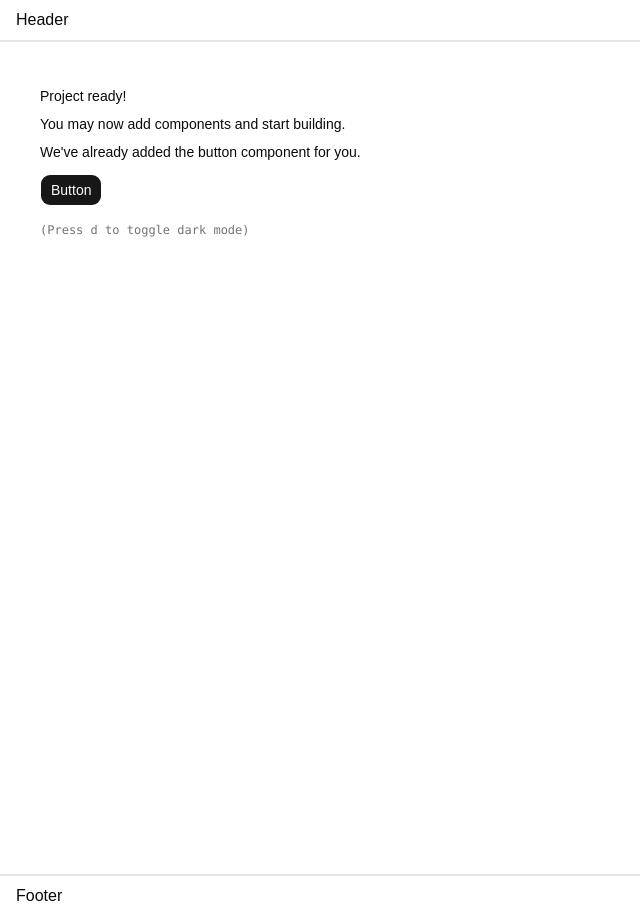
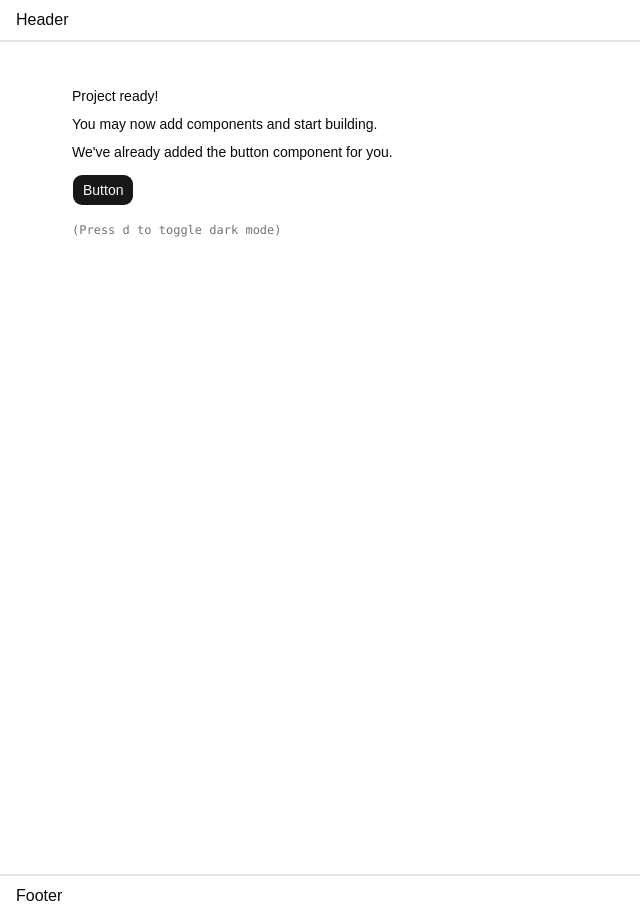
Before and after one commit to luankaike-code/lkms-ui, a React (Vite) app: page / in a window 1280 px wide. Shown: the whole page, without its empty margins (0-640 px from the left). Built offline with nearby package versions, Linux system fonts and the light colour scheme.

Commit message:
Improve MainBase padding

```diff
--- a/src/components/mains/mainBase.tsx
+++ b/src/components/mains/mainBase.tsx
@@ -3,7 +3,7 @@ import type { HTMLAttributes } from "react";
 
 export function MainBase({ children, className, ...props}: HTMLAttributes<HTMLDivElement>) {
 	return (
-		<main className={cn("flex flex-col p-4 min-h-svh", className)} {...props}>
+		<main className={cn("flex flex-col px-12 py-4 min-h-svh", className)} {...props}>
 			{ children }
 		</main>
 	)
```
